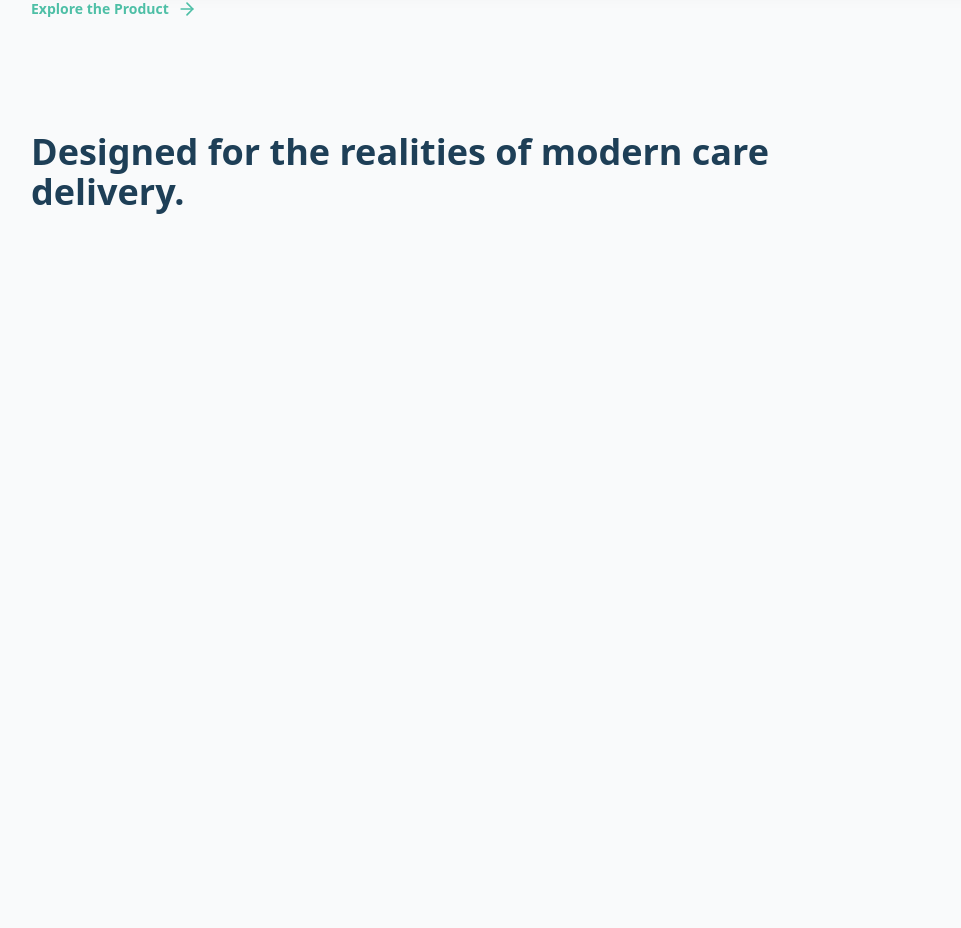
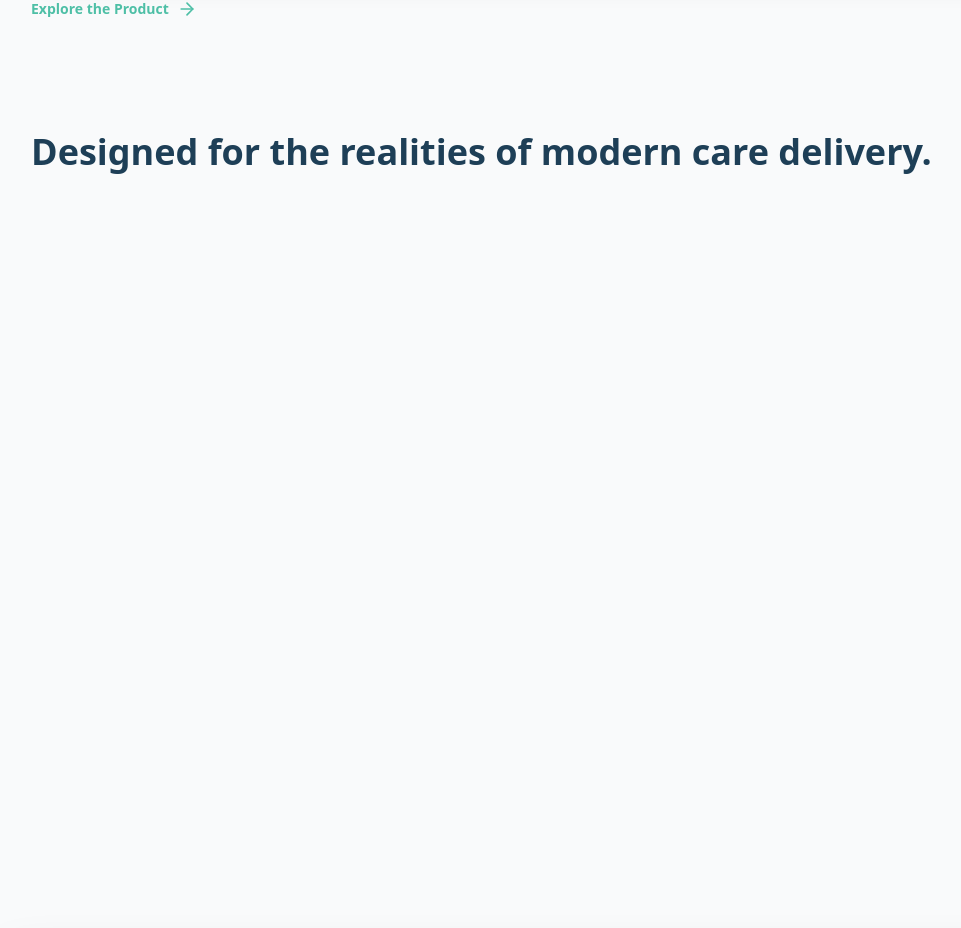
Before and after one commit to corenodal/nodal-website, a React (Vite) app: page / in a window 1280 px wide. Shown: the part 2195-3123 px from the top of the page, without its empty margins (97-1058 px from the left). Built offline with nearby package versions, Linux system fonts and the light colour scheme.

Commit message:
feedback integration -- text sizes 8

```diff
--- a/src/sections/Features.tsx
+++ b/src/sections/Features.tsx
@@ -24,7 +24,7 @@ const features = [
     ],
     color: "nodal-green"
   },
-  {
+{
     icon: Building2,
     title: "Healthcare Organizations",
     bullets: [
--- a/src/sections/OurApproach.tsx
+++ b/src/sections/OurApproach.tsx
@@ -73,7 +73,7 @@ export const OurApproach = () => {
               Our Approach
             </p>
             <h2 className={`${type.heading} font-semibold text-nodal-blue leading-tight`}>
-              Designed around research,<br className="hidden md:block" /> not convention.
+              Designed around research, not convention.
             </h2>
           </div>
           <p className={`${type.ui} text-nodal-graphite-soft font-light max-w-xs leading-relaxed`}>
--- a/src/sections/TargetSection.tsx
+++ b/src/sections/TargetSection.tsx
@@ -142,7 +142,7 @@ export const TargetSection = () => {
     >
       <div className="max-w-5xl mx-auto">
         {/* Heading */}
-        <h2 className={`target-heading translate-y-8 opacity-0 ${type.heading} font-semibold text-nodal-blue mb-10 max-w-3xl`}>
+        <h2 className={`target-heading translate-y-8 opacity-0 ${type.heading} font-semibold text-nodal-blue mb-10`}>
           Designed for the realities of modern care delivery.
         </h2>
 
--- a/src/sections/WhoWeAre.tsx
+++ b/src/sections/WhoWeAre.tsx
@@ -60,7 +60,7 @@ export const WhoWeAre = () => {
             Who We Are
           </p>
           <h2 className={`${type.heading} font-semibold text-nodal-blue leading-tight mb-8`}>
-            Built by people<br />who understand<br />the problem.
+            Built by people who<br />understand the problem.
           </h2>
           <p className={`${type.body} text-nodal-graphite font-light leading-relaxed max-w-sm mb-10`}>
             Nodal is built by a team with backgrounds in behavioral science, systems design, and AI technology. We work directly with clinicians to ensure our solutions reflect real-world practice, not theoretical models or optimistic assumptions.
```
